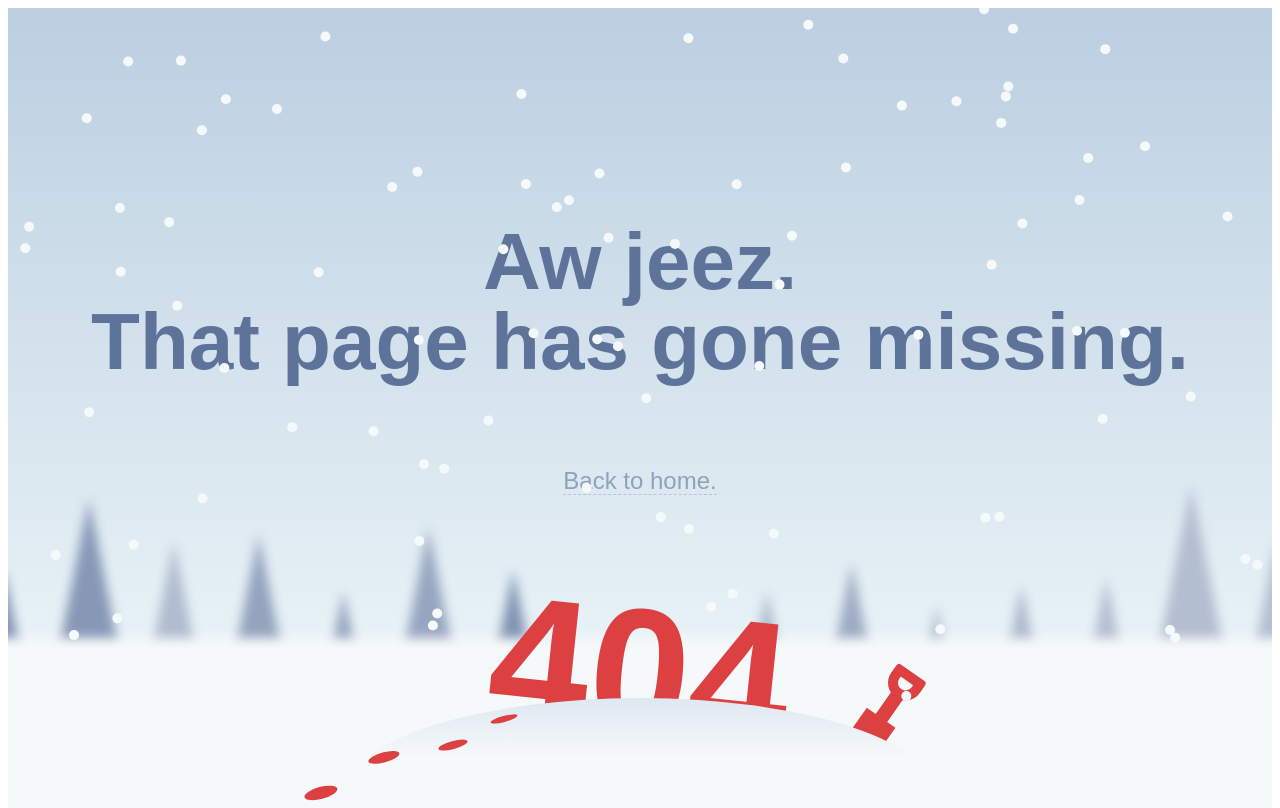
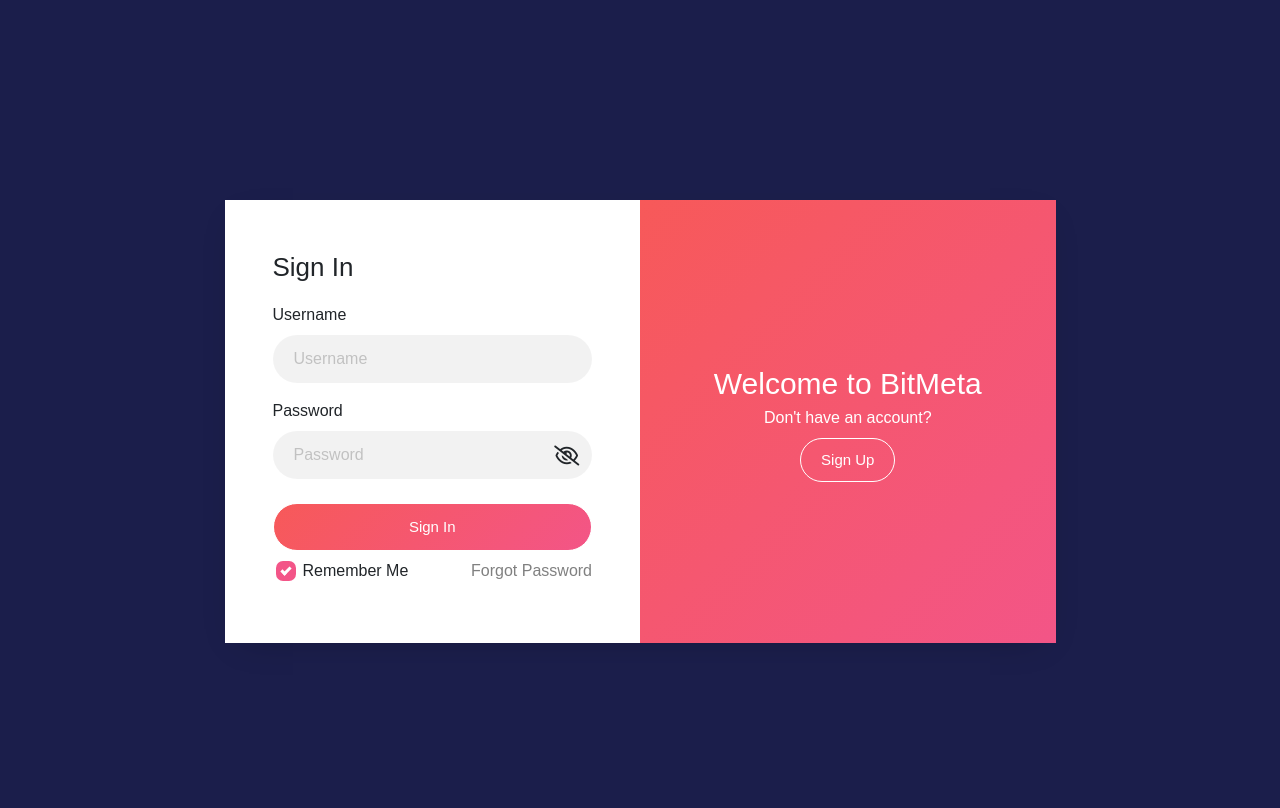
Before and after one commit to Shinoo17/BitMeta, a PHP site: page /resetPassword.html in a window 1280 px wide. After the commit the page ends 643 px from the top, so only its background shows below. Run offline with PHP 8.4, Linux system fonts and the light colour scheme; some libraries are stand-ins or nearby versions; some web fonts are replaced.

Commit message:
login,register update 2.0

```diff
--- a/css/loginStyle.css
+++ b/css/loginStyle.css
@@ -182,7 +182,7 @@ a,a:hover,a:focus {
     transform: rotate(45deg);
 }
 
-#wrong-pass {
+.duplicate {
     color: crimson;
     font-size: 15px;
 }
--- a/register.html
+++ b/register.html
@@ -37,10 +37,12 @@
                             <div class="form-group mb-3">
                                   <label>Username</label>
                                   <input type="text" class="form-control mt-2" placeholder="Username" name="username" required>
+                                  <div hidden class="duplicate" id="username-worng">*username is unavailable</div>
                             </div>
                             <div class="form-group mb-3">
                                 <label>Email</label>
                                 <input type="email" class="form-control mt-2" placeholder="Email" name="email" required>
+                                <div hidden class="duplicate" id="Email-worng">*Email is unavailable</div>
                           </div>
                             <div class="form-group mb-3">
                                 <label>Password</label>
@@ -51,7 +53,7 @@
                                 <label>Confirm Password</label>
                                 <input type="password" class="form-control mt-2" placeholder="Confirm Password" id="Confirm-Password" required>
                                 <i class="fa-regular fa-eye-slash fa-lg float-end eye-password"></i>
-                                <div hidden id="wrong-pass">*Please enter same password</div>
+                                <div hidden class="duplicate" id="wrong-pass">*Please enter same password</div>
                             </div>
                             <button type="submit" class="form-control button-form mt-4">Sign Up</button>
                             <div class="form-group d-flex mt-2 term-of-use">
--- /dev/null
+++ b/resetPassword.html
@@ -0,0 +1,68 @@
+<!DOCTYPE html>
+<html lang="en">
+<head>
+    <meta charset="UTF-8">
+    <meta http-equiv="X-UA-Compatible" content="IE=edge">
+    <meta name="viewport" content="width=device-width, initial-scale=1.0">
+    <!-- bootstrap -->
+	<link rel="stylesheet" href="https://cdn.jsdelivr.net/npm/bootstrap-icons@1.6.1/font/bootstrap-icons.css">
+    <link href="https://cdn.jsdelivr.net/npm/bootstrap@5.1.1/dist/css/bootstrap.min.css" rel="stylesheet" integrity="sha384-F3w7mX95PdgyTmZZMECAngseQB83DfGTowi0iMjiWaeVhAn4FJkqJByhZMI3AhiU" crossorigin="anonymous">
+    <script src="https://cdn.jsdelivr.net/npm/bootstrap@5.1.1/dist/js/bootstrap.bundle.min.js" integrity="sha384-/bQdsTh/da6pkI1MST/rWKFNjaCP5gBSY4sEBT38Q/9RBh9AH40zEOg7Hlq2THRZ" crossorigin="anonymous"></script>
+    <!-- JQuery -->
+    <script src ="https://ajax.googleapis.com/ajax/libs/jquery/3.5.1/jquery.min.js"></script>
+    <!-- gg css icon -->
+    <link href='https://css.gg/trash.css' rel='stylesheet'>
+    <!-- font awesome icon -->
+    <script src="https://kit.fontawesome.com/f7b93d372f.js" crossorigin="anonymous"></script>
+
+    <link rel="stylesheet" href="css/loginStyle.css">
+    <link rel="icon" href="image/icon_200x200.png" type="image/x-icon">
+    <title>BitMeta reset Password</title>
+</head>
+<body>
+    <div class="container">
+        <div class="row justify-content-center" style="padding-top: 25vh;">
+            <div class="col-md-12 col-lg-9">
+                <div class="wrap d-md-flex">
+                    <div class="text-wrap p-4 p-lg-5 text-center d-flex align-items-center order-last">
+                        <div class="w-100">
+                            <div style="font-size: 30px;">Welcome to BitMeta</div>
+                            <div>Don't have an account?</div>
+                            <a href="register.html" class="btn button-link mt-2">Sign Up</a>
+                        </div>
+                    </div>
+                    <div class="login-wrap p-4 p-lg-5">
+                        <span class="mb-5" style="font-size: 26px;">Sign In</span>
+                        <form action="#" class="mt-3">
+                            <div class="form-group mb-3">
+                                  <label class="label" for="name">Username</label>
+                                  <input type="text" class="form-control mt-2" placeholder="Username" id="username" required>
+                            </div>
+                            <div class="form-group mb-3">
+                                <label class="label" for="password">Password</label>
+                                <input type="password" class="form-control mt-2" placeholder="Password" id="password" required>
+                                <i class="fa-regular fa-eye-slash fa-lg float-end eye-password"></i>
+                            </div>
+                            <button type="submit" class="form-control button-form mt-4">Sign In</button>
+                            <div class="form-group d-flex mt-2">
+                                <div class="w-50 text-left">
+                                    <label class="Container-Checkbox">Remember Me
+                                        <input type="checkbox" checked="checked">
+                                        <span class="checkmark"></span>
+                                    </label>
+                                </div>
+                                <div class="w-50" style="text-align: right;">
+                                    <a href="#">Forgot Password</a>
+                                </div>
+                            </div>
+                        </form>
+                    </div>
+                </div>
+            </div>
+        </div>
+    </div>
+    <script>
+
+    </script>
+</body>
+</html>
```
Also changed, not shown: css/indexStyle.css (+32 -1 lines), index.html (+26 -11 lines), market.html (+20 -50 lines). Lines whose indentation alone changed are shown as unchanged.
